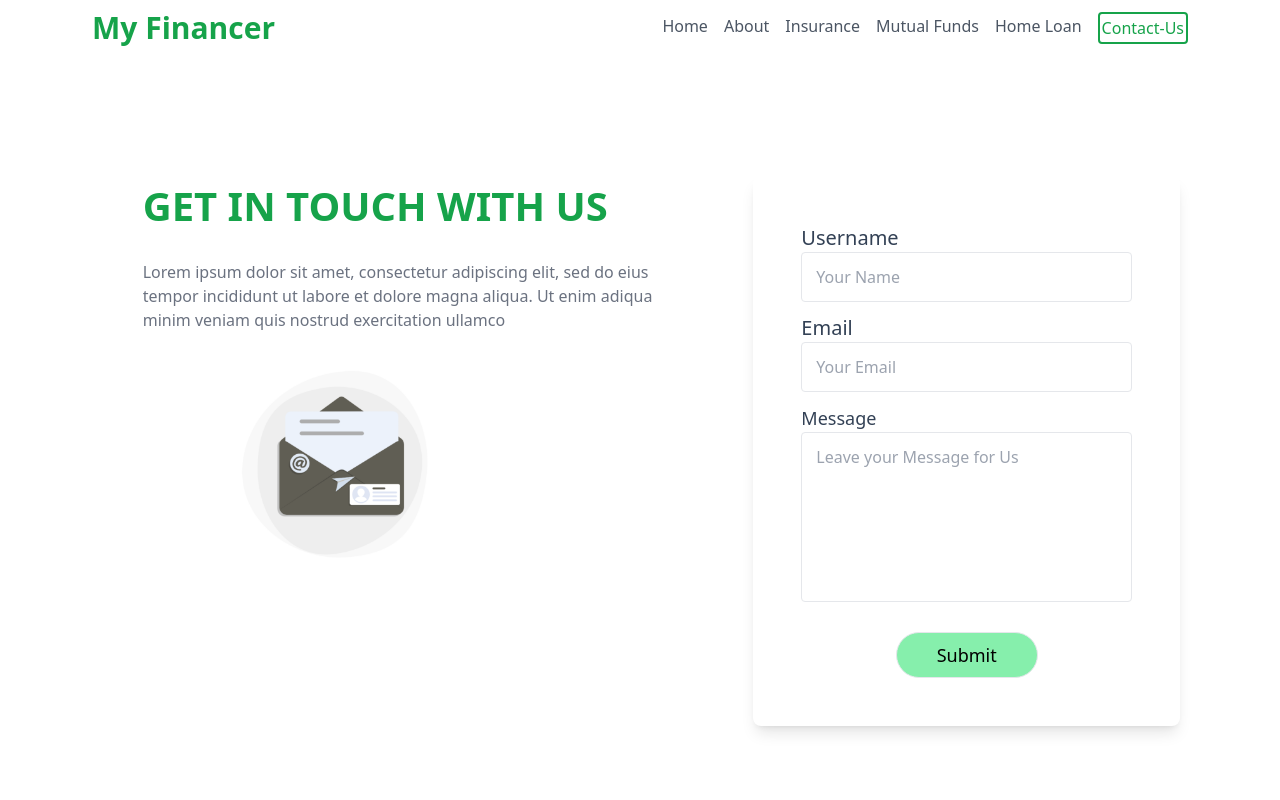
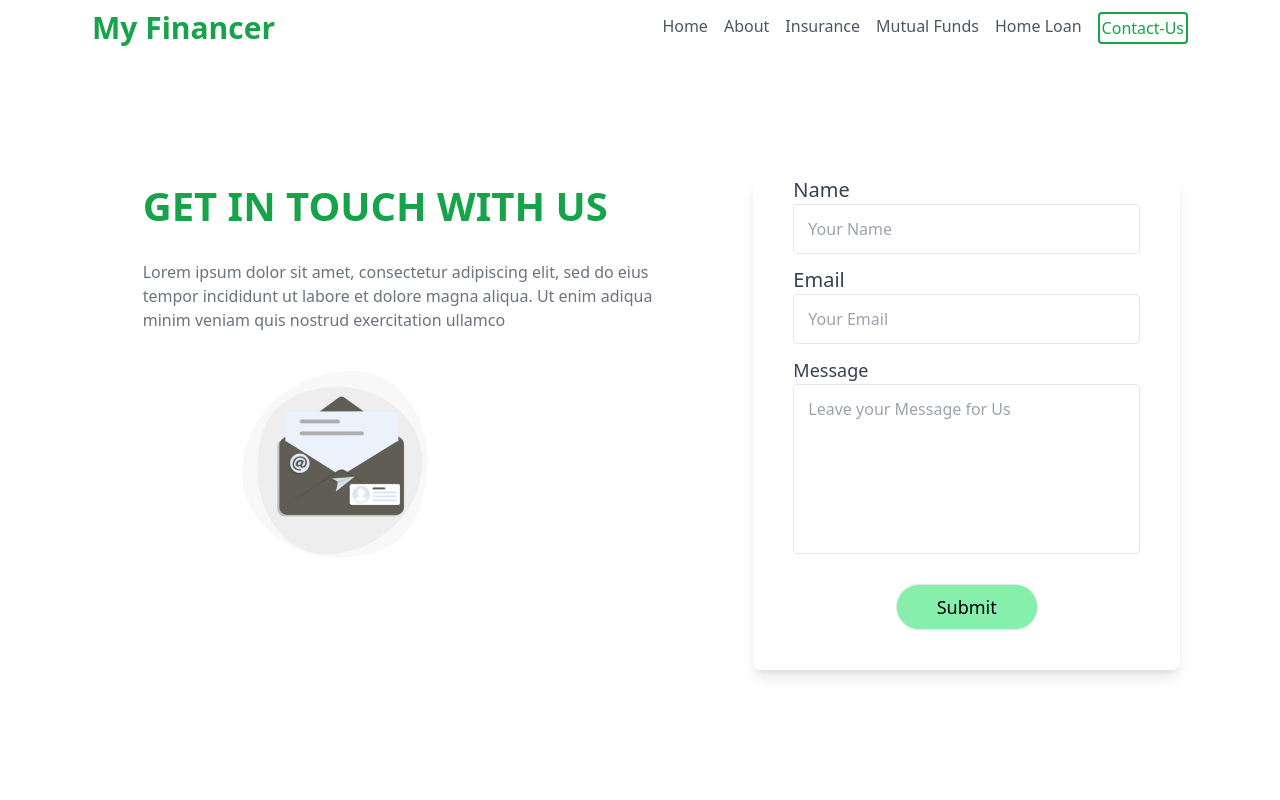
Before and after one commit to veeresh-27/businessProfile, a Next.js app: page /contact in a window 1280 px wide. Shown: the top 800 px of the page. Built offline with nearby package versions, Linux system fonts and the light colour scheme.

Commit message:
contact page updated

```diff
--- a/pages/contact/index.js
+++ b/pages/contact/index.js
@@ -87,10 +87,10 @@ export default function Contact() {
           </div>
         </div>
         <div className="w-full px-5 lg:w-1/2 xl:w-5/12">
-          <div className="relative rounded-lg bg-white  shadow-lg sm:p-12">
+          <div className="relative rounded-lg bg-white px-10 shadow-lg  ">
             <form onSubmit={handleFormSubmit}>
               <label className="font-medium  text-xl text-slate-700">
-                Username
+                Name
               </label>
               <div className="mb-3">
                 <input
@@ -133,11 +133,11 @@ export default function Contact() {
                   onChange={(e) => setMessage(e.target.value)}
                 ></textarea>
               </div>
-              <div className="flex justify-center">
+              <div className="flex justify-center pb-10">
                 <button
                   type="submit"
                   className="bg-green-300 font-medium text-lg  rounded-full border p-2 px-10  transition
-                    focus:shadow-outline hover:bg-green-600 hover:text-white"
+                    focus:shadow-outline hover:bg-green-600 hover:text-white  "
                 >
                   Submit
                 </button>
```
